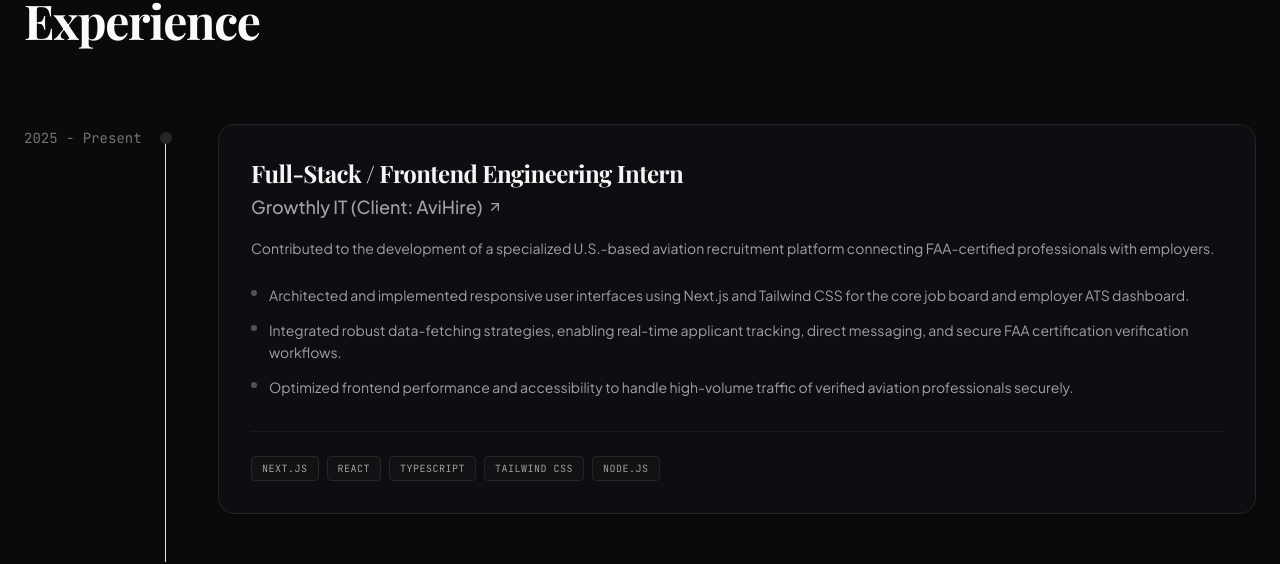
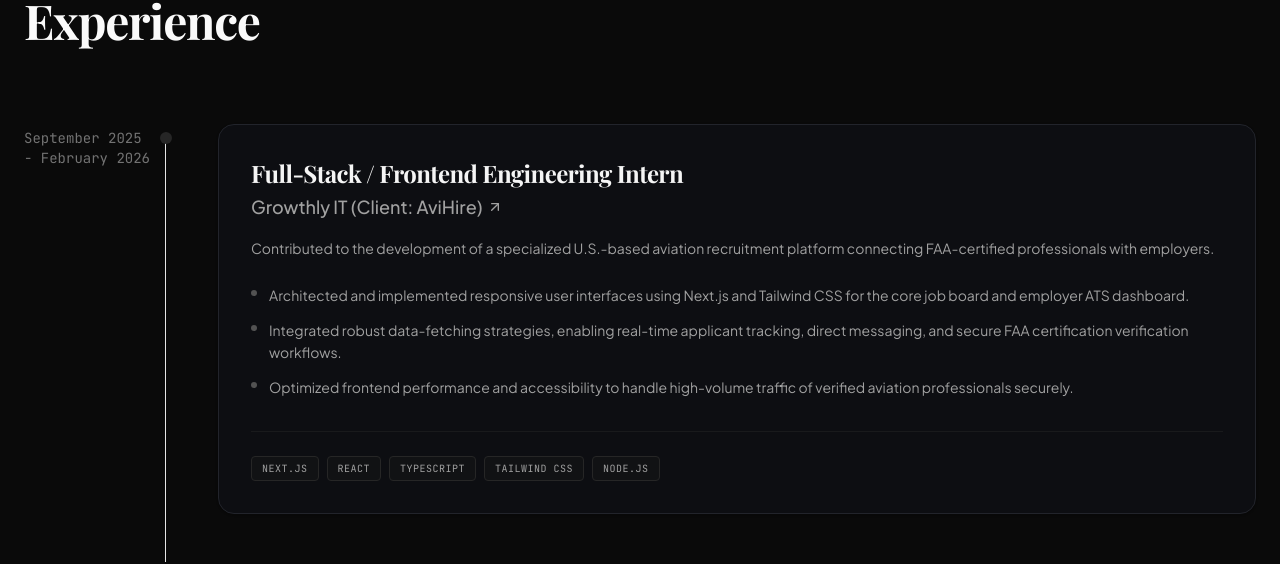
Before and after one commit to Aiman-012/Aiman-Uddin, a React (Vite) app: page / in a window 1280 px wide. Shown: the part 1118-1682 px from the top of the page. Built offline with nearby package versions, Linux system fonts and the light colour scheme; no server answers; a web font is replaced by a local one.

Commit message:
chore: update internship duration in profile data

```diff
--- a/src/data/profile.ts
+++ b/src/data/profile.ts
@@ -14,7 +14,7 @@
       company: "Growthly IT (Client: AviHire)",
       companyUrl: "https://avihire.co",
       role: "Full-Stack / Frontend Engineering Intern",
-      duration: "2025 - Present",
+      duration: "September 2025 - February 2026",
       location: "Remote",
       description: "Contributed to the development of a specialized U.S.-based aviation recruitment platform connecting FAA-certified professionals with employers.",
       keyResponsibilities: [
```
